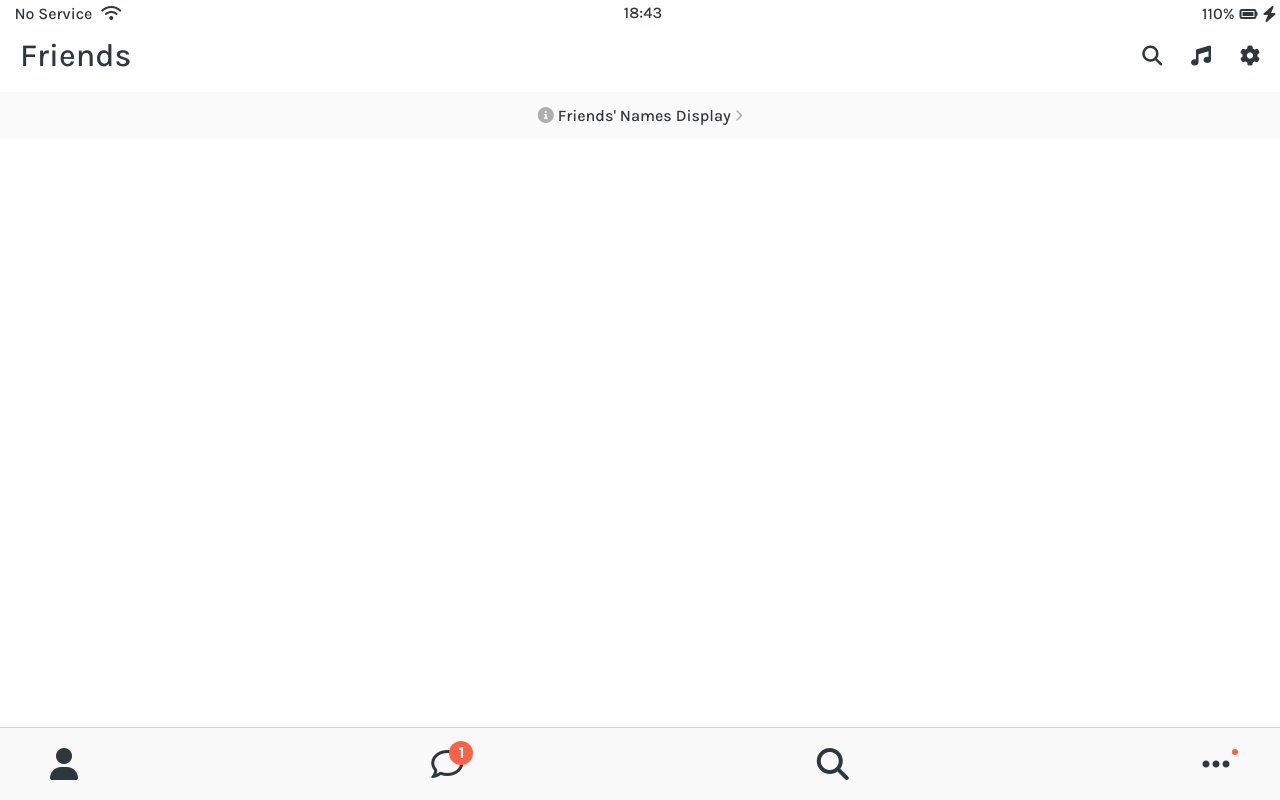
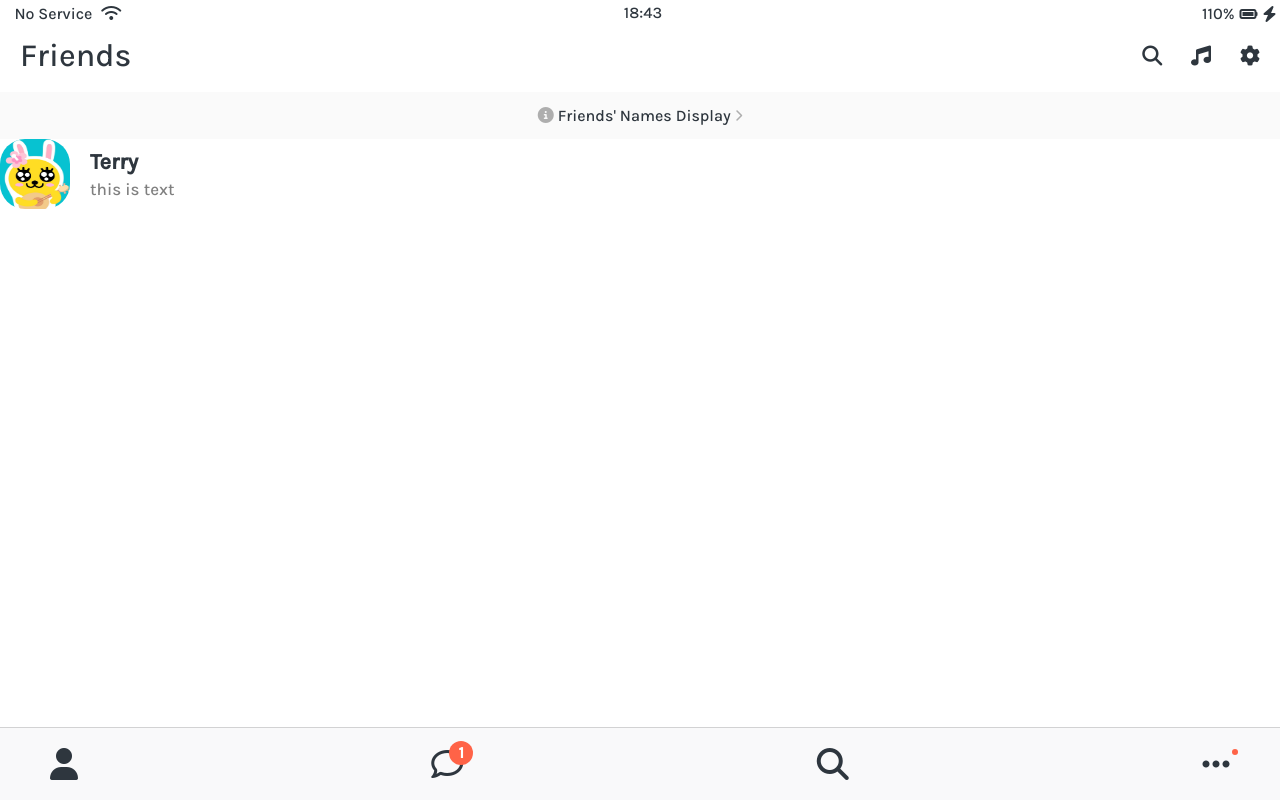
Before and after one commit to parispoly137/kokoa-clone, a plain HTML site: page friends.html in a window 1280 px wide. Drawn offline with Linux system fonts and the light colour scheme.

Commit message:
#6.16 User Component part One
* create user-components.css file and import
* modify the status-bar error of index.html
* create user-component columns
* add a profile image

```diff
--- /dev/null
+++ b/css/components/user-components.css
@@ -0,0 +1,23 @@
+.user-component,
+.user-component__column:first-child {
+  display: flex;
+  align-items: center;
+}
+
+.user-component__avatar {
+  width: 70px;
+  height: 70px;
+  border-radius: 25px;
+  margin-right: 20px;
+}
+
+.user-component__title {
+  font-weight: 600;
+  font-size: 22px;
+}
+
+.user-component__subtitle {
+  margin-top: 8px;
+  font-size: 17px;
+  color: rgba(0, 0, 0, 0.5);
+}
--- a/css/style.css
+++ b/css/style.css
@@ -6,6 +6,7 @@
 @import "components/status-bar.css";
 @import "components/nav-bar.css";
 @import "components/screen-header.css";
+@import "components/user-components.css";
 
 /* Screens */
 @import "screens/login.css";
@@ -18,5 +19,7 @@ body {
 
 .status-bar {
   position: fixed;
+  top: 0;
   width: 100%;
+  background-color: white;
 }
--- a/friends.html
+++ b/friends.html
@@ -37,6 +37,18 @@
   <i class="fas fa-info-circle"></i> Friends' Names Display <i class="fas fa-chevron-right fa-xs" ></i>
 </a>
 
+<div class="user-component">
+  <div class="user-component__column">
+    <img src="img/profile.png" class="user-component__avatar">
+    <div class="user-component__text">
+      <h4 class="user-component__title">Terry</h4>
+      <h6 class="user-component__subtitle">this is text</h6>
+    </div>
+  </div>
+  <div class="user-component__column"></div>
+</div>
+
+
 <nav class="nav">
   <ul class="nav__list">
     <li class="nav__btn">
```
Also changed, not shown: img/profile.png (added).
